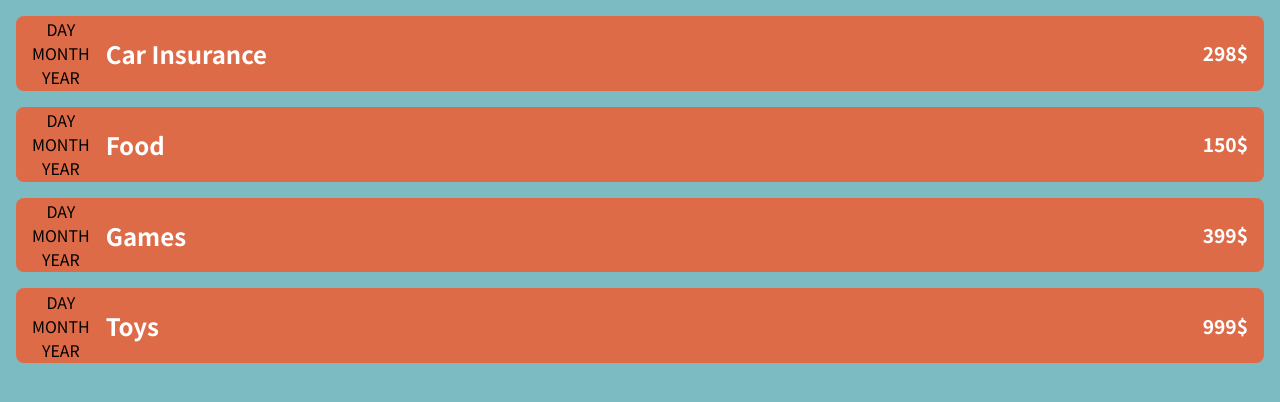
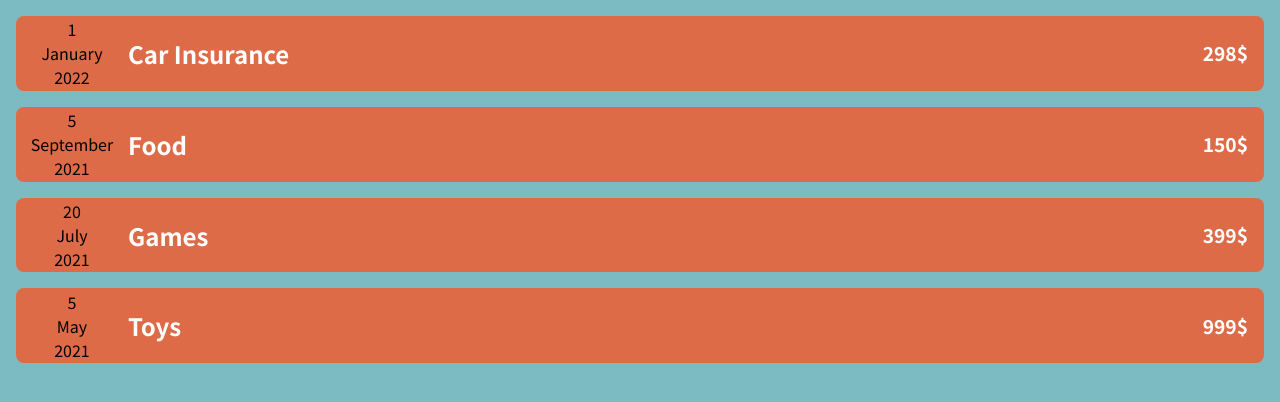
Before and after one commit to ameal-dev/expense-tracker, a React (Create React App) app: page / in a window 1280 px wide. Shown: the top 402 px of the page. Built offline with nearby package versions, Linux system fonts and the light colour scheme.

Commit message:
added date-component

```diff
--- a/public/index.html
+++ b/public/index.html
@@ -10,21 +10,8 @@
 			content="Web site created using create-react-app"
 		/>
 		<link rel="apple-touch-icon" href="%PUBLIC_URL%/logo192.png" />
-    <!--
-      manifest.json provides metadata used when your web app is installed on a
-      user's mobile device or desktop. See https://developers.google.com/web/fundamentals/web-app-manifest/
-    -->
 		<link rel="manifest" href="%PUBLIC_URL%/manifest.json" />
-    <!--
-      Notice the use of %PUBLIC_URL% in the tags above.
-      It will be replaced with the URL of the `public` folder during the build.
-      Only files inside the `public` folder can be referenced from the HTML.
-
-      Unlike "/favicon.ico" or "favicon.ico", "%PUBLIC_URL%/favicon.ico" will
-      work correctly both with client-side routing and a non-root public URL.
-      Learn how to configure a non-root public URL by running `npm run build`.
-    -->
-    <title>React App</title>
+		<title>Expense Tracker - CRA+TS</title>
 	</head>
 	<body>
 		<noscript>You need to enable JavaScript to run this app.</noscript>
--- a/src/App.tsx
+++ b/src/App.tsx
@@ -31,8 +31,8 @@ const App: React.FC = () => {
 
 	return (
 		<div className='App'>
-			{/*ExpenseInputForm*/}
-			{/*ExpenseOverview*/}
+			{/*ExpenseInputForm - should include name, price & date*/}
+			{/*ExpenseOverview - should include filterByYear, ExpenseAsRatioPerMonth*/}
 			<Expenses items={items} />
 		</div>
 	);
--- a/src/components/ExpenseItem.css
+++ b/src/components/ExpenseItem.css
@@ -12,6 +12,7 @@
 	display: flex;
 	flex-direction: column;
 	align-items: center;
+	width: 5rem;
 }
 
 h2 {
--- a/src/components/ExpenseItemDate.tsx
+++ b/src/components/ExpenseItemDate.tsx
@@ -7,9 +7,9 @@ interface ExpenseItemDateProps {
 const ExpenseItemDate: React.FC<ExpenseItemDateProps> = (props) => {
 	return (
 		<div className='date-container'>
-			<div>DAY</div>
-			<div>MONTH</div>
-			<div>YEAR</div>
+			<div>{props.date.getDate()}</div>
+			<div>{props.date.toLocaleDateString("en-US", { month: "long" })}</div>
+			<div>{props.date.getFullYear()}</div>
 		</div>
 	);
 };
```
Also changed, not shown: 1 other file (tests, documents, lock files or other folders). Lines whose indentation alone changed are shown as unchanged.
